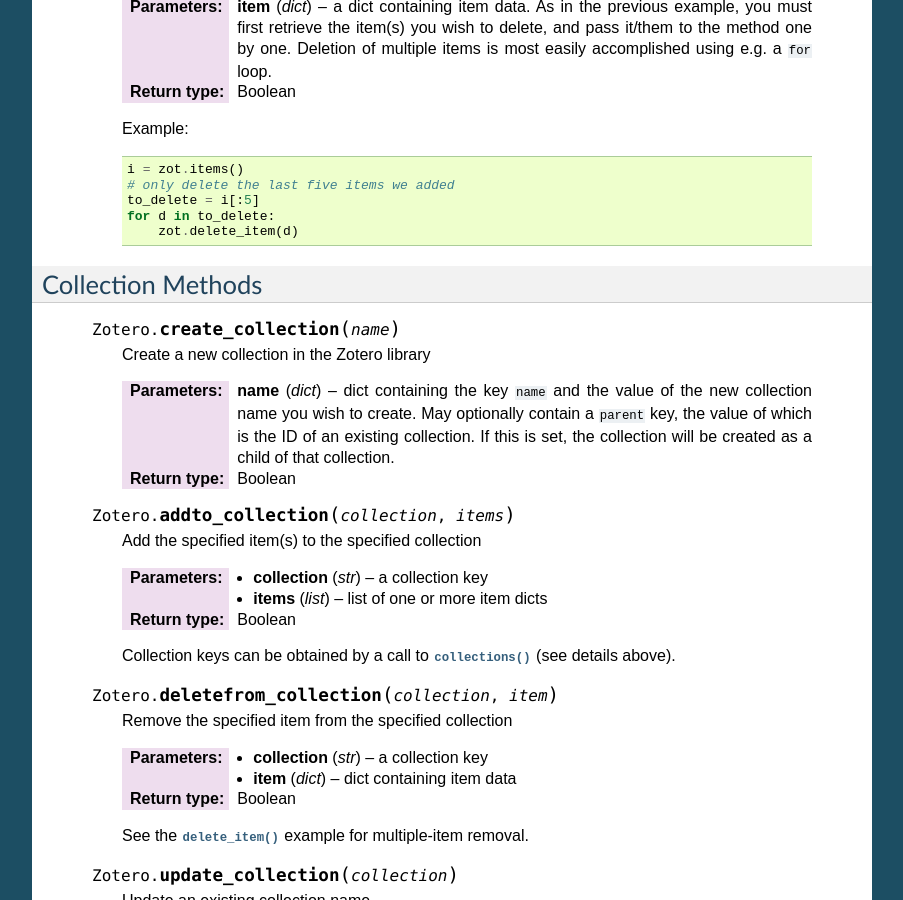
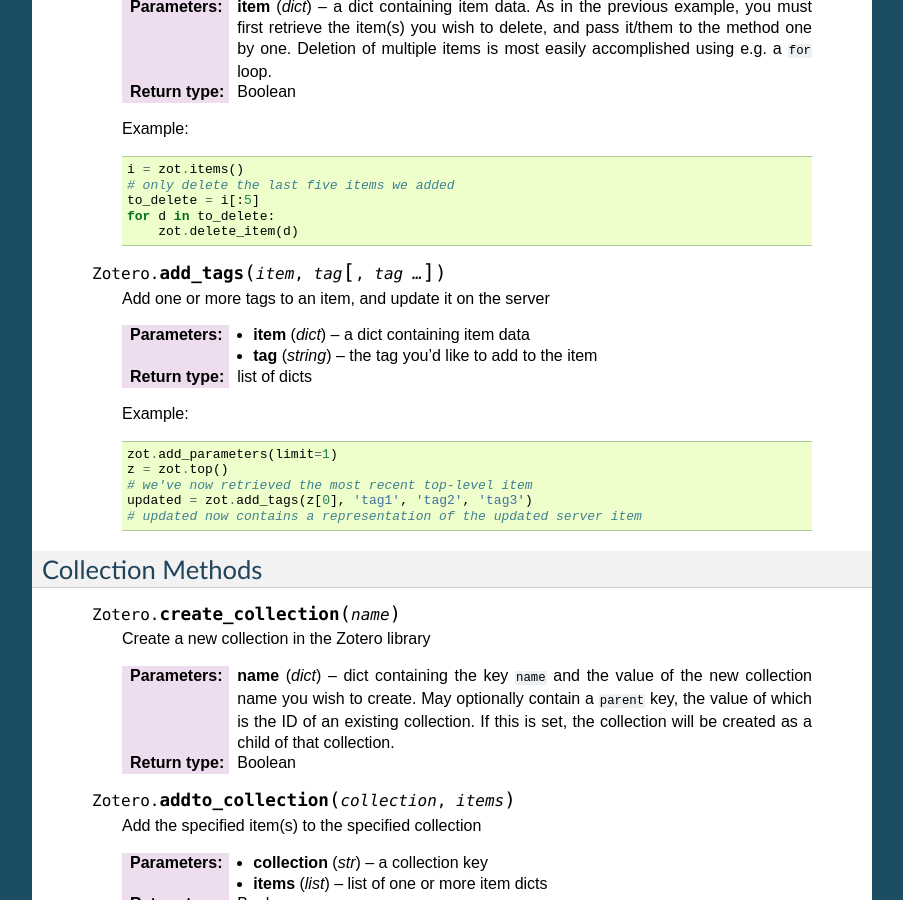
Before and after one commit to urschrei/pyzotero, a Sphinx documentation site: the page built from doc/index.txt, in a window 1280 px wide and 900 px high, scrolled down 9914 px. Shown: the whole window, without its empty margins (198-1101 px from the left). Built offline with Sphinx 7.4.7, drawn with Linux system fonts in a browser that asks for light colours.

Commit message:
Adding add_tags() method
The add_tags() method allows you to add one or more tags to a retrieved
Zotero item, and update it on the server. This obviates the need to
remember what the tag format looks like (in Python, a dict with a single 'tag' key, one dict per tag); you can simply add tags using
`zot.add_tags(item, 'tag1', 'tag2', 'tag3')`

```diff
--- a/doc/index.txt
+++ b/doc/index.txt
@@ -579,6 +579,23 @@
             for d in to_delete:
                 zot.delete_item(d)
 
+    .. py:method:: Zotero.add_tags(item, tag[, tag …])
+
+        Add one or more tags to an item, and update it on the server
+
+        :param dict item: a dict containing item data
+        :param string tag: the tag you'd like to add to the item
+        :rtype: list of dicts
+
+        Example::
+
+            zot.add_parameters(limit=1)
+            z = zot.top()
+            # we've now retrieved the most recent top-level item
+            updated = zot.add_tags(z[0], 'tag1', 'tag2', 'tag3')
+            # updated now contains a representation of the updated server item
+
+
 ====================
 Collection Methods
 ====================
```
Also changed, not shown: 19 other files.
